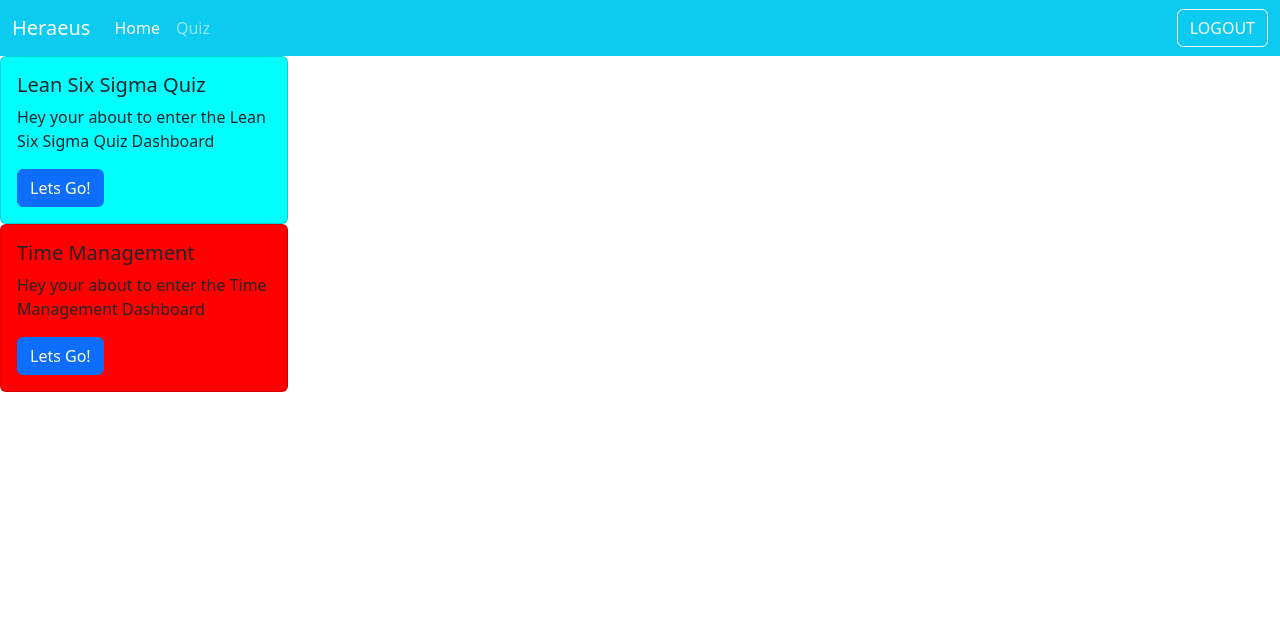
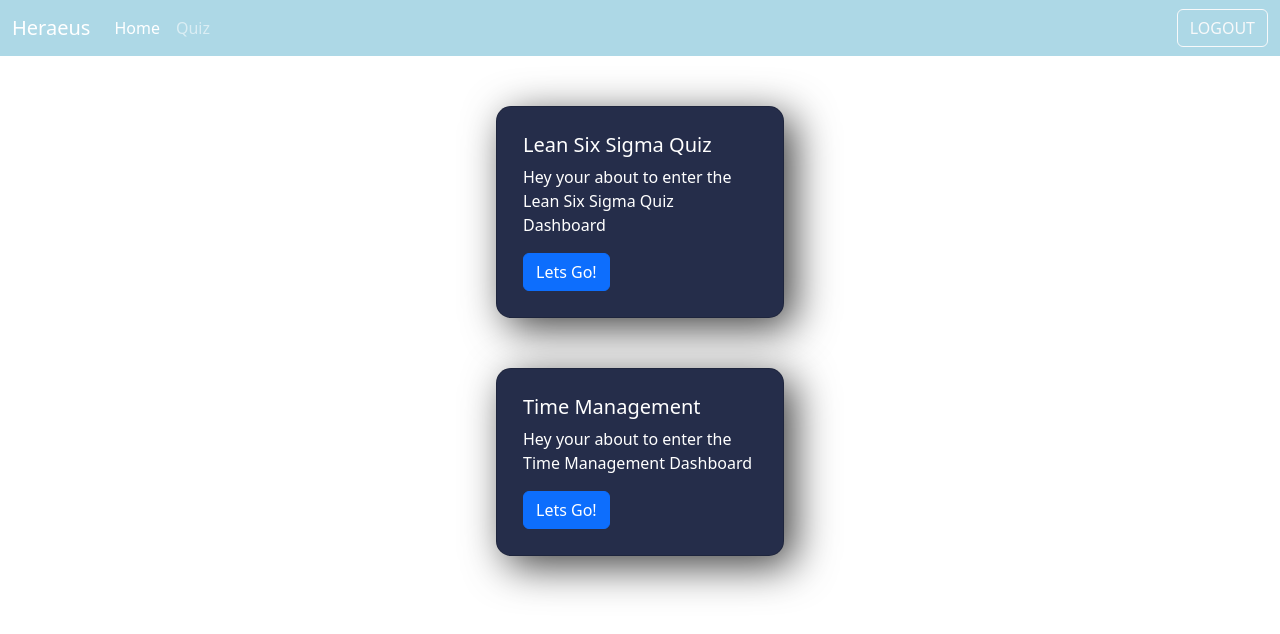
Before and after one commit to clairemurphy288/Training-Website, a React (Create React App) app: page /dashboard in a window 1280 px wide. Shown: the top 634 px of the page. Built offline with nearby package versions, Linux system fonts and the light colour scheme; a web font is replaced by a local one.

Commit message:
dashboard and nav

```diff
--- a/src/components/quiz/dashboard.css
+++ b/src/components/quiz/dashboard.css
@@ -11,27 +11,43 @@
     color: black;
 } */
 
-.jumbo {
-    margin-top: -4.5em;
-    width: auto;
-    height: 60%;
-    background-color: #028482;
-    text-align: center;
-}
-
-.jumbo h1 {
-    color: #fff;
-    font-size: 64px;
-}
+/* background-color: #252d4a;
+    width: 400px;
+    min-height: 250px;
+    height: min-content;
+    border-radius: 15px;
+    padding: 20px;
+    box-shadow: 10px 10px 42px 0px rgba(0, 0, 0, 0.75);
+    display: flex;
+    justify-content: space-evenly;
+    margin: auto;
+    margin-top: 150px;
+    box-sizing: border-box; */
 
 .quiz-card {
-    background-color: aqua;
+    background-color: #252d4a;
     width: auto;
-    height: auto;
+    height: min-content;
+    border-radius: 15px;
+    padding: 10px;
+    color: #fff;
+    box-shadow: 10px 10px 42px 0px rgba(0, 0, 0, 0.75);
+    display: flex;
+    margin: auto;
+    margin-top: 50px;
+    box-sizing: border-box;
 }
 
 .time-management-card {
-    background-color: red;
+    background-color: #252d4a;
     width: auto;
-    height: auto;
+    height: min-content;
+    border-radius: 15px;
+    padding: 10px;
+    color: #fff;
+    box-shadow: 10px 10px 42px 0px rgba(0, 0, 0, 0.75);
+    display: flex;
+    margin: auto;
+    margin-top: 50px;
+    box-sizing: border-box;
 }
--- a/src/components/quiz/navbar/quiznavbar.js
+++ b/src/components/quiz/navbar/quiznavbar.js
@@ -2,7 +2,7 @@ import {Link} from 'react-router-dom';
 <script src="https://cdn.jsdelivr.net/npm/bootstrap@5.0.2/dist/js/bootstrap.bundle.min.js"></script>
 export default function NavBar(props) {
     return(
-      <nav class="navbar navbar-expand-lg navbar-dark bg-info">
+      <nav class="navbar navbar-expand-lg navbar-dark" style={{ backgroundColor: 'lightblue' }}>
       <div class="container-fluid">
           <a href="/dashboard" class="navbar-brand">Heraeus</a>
           <button type="button" class="navbar-toggler" data-bs-toggle="collapse" data-bs-target="#navbarCollapse9">
```
